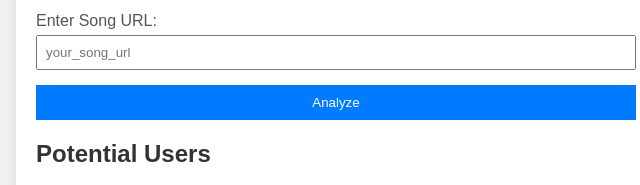
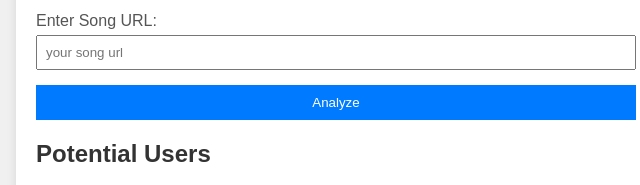
Before and after one commit to kyd888/Noc, a plain HTML site: page index.html in a window 1280 px wide. Shown: the part 211-396 px from the top of the page, 304-944 px from the left. Drawn offline with Linux system fonts and the light colour scheme.

Commit message:
Update index.html

```diff
--- a/index.html
+++ b/index.html
@@ -15,7 +15,7 @@
         </div>
         <div class="form-group">
             <label for="song-url">Enter Song URL:</label>
-            <input type="text" id="song-url" placeholder="your_song_url">
+            <input type="text" id="song-url" placeholder="your song url">
         </div>
         <button id="analyze-btn">Analyze</button>
         <div id="results">
```
